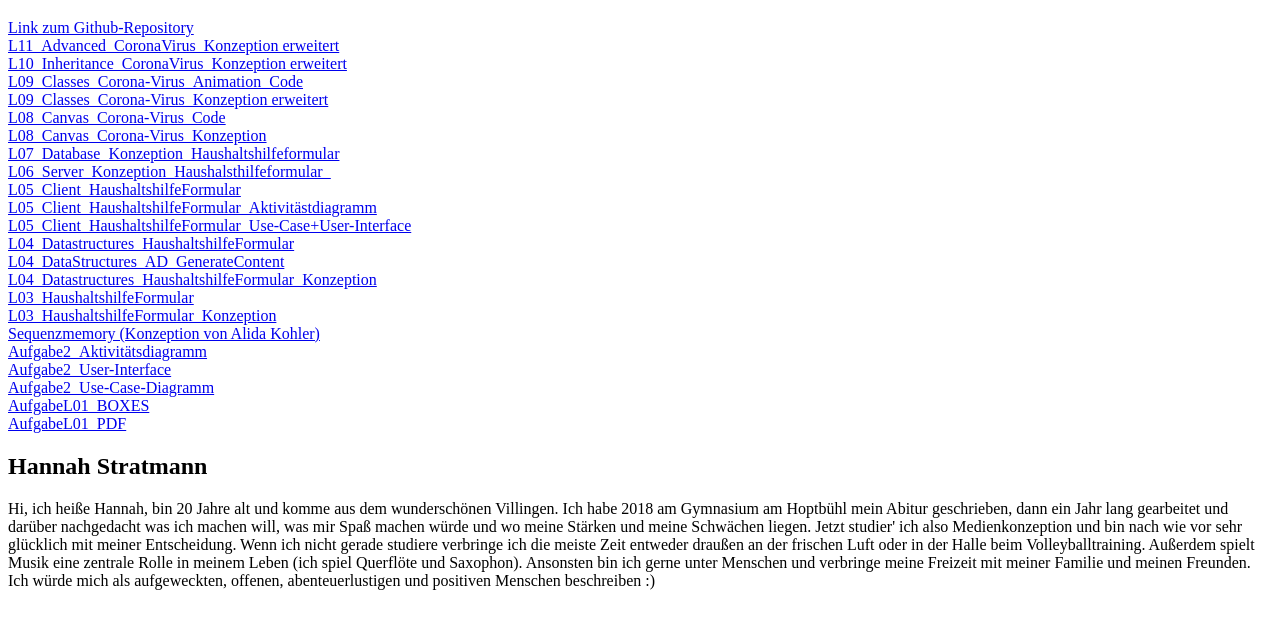
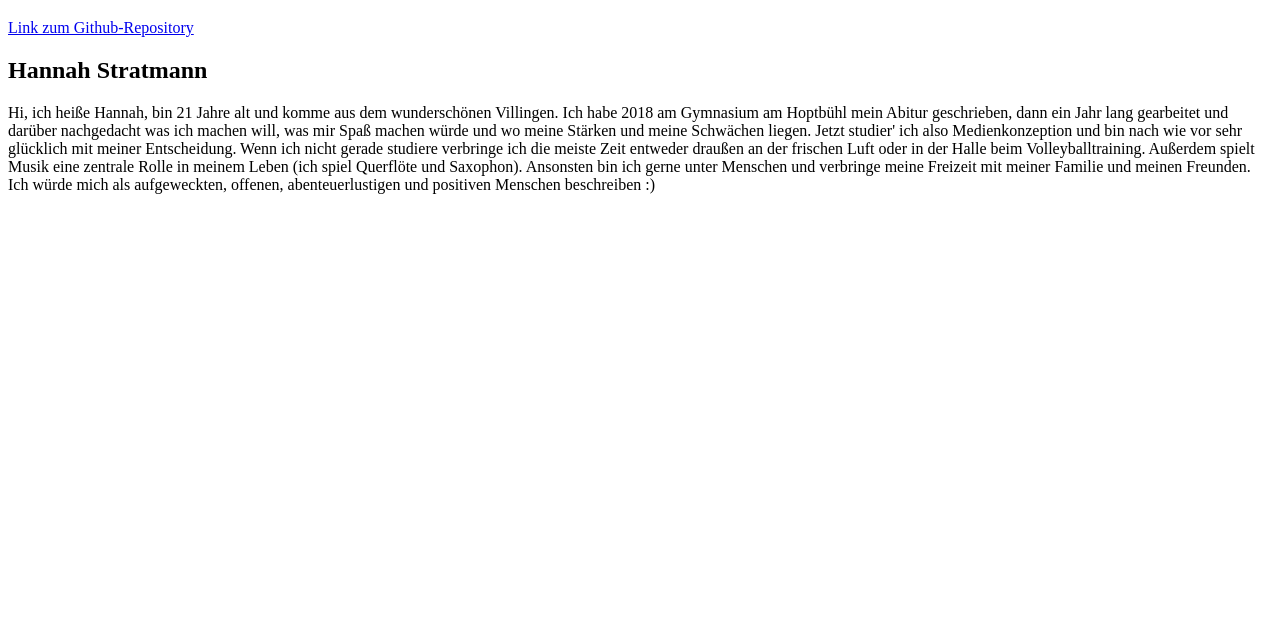
Before and after one commit to Hannah257/EIA2, a website: page Steckbrief/steckbrief.htm in a window 1280 px wide. Shown: the part 61-690 px from the top of the page. Drawn offline with Linux system fonts and the light colour scheme.

Commit message:
Portrait

```diff
--- a/Steckbrief/steckbrief.htm
+++ b/Steckbrief/steckbrief.htm
@@ -10,32 +10,9 @@
 <h1>Aufgaben</h1>
 <nav><a href="https://github.com/Hannah257/EIA2_SoSe2020" target="_blank">Link zum Github-Repository</a></nav>
 
-<nav><a href="../L11_Advanced/Konzeption/L11_Advanced_CoronaVirus_Konzeption.pdf" target="_blank">L11_Advanced_CoronaVirus_Konzeption erweitert</a></nav>
-<nav><a href="../L10_Inheritance/Konzeption/L10_Inheritance_CoronaVirus_Konzeption.pdf" target="_blank">L10_Inheritance_CoronaVirus_Konzeption erweitert</a></nav>
-<nav><a href="../L09_Classes/CV_Animation.html" target="_blank">L09_Classes_Corona-Virus_Animation_Code</a></nav>
-<nav><a href="../L09_Classes/Konzeption/L09_Classes_Corona-Virus_Konzeption_Erweitert.pdf" target="_blank">L09_Classes_Corona-Virus_Konzeption erweitert</a></nav>
-<nav><a href="../L08_Canvas/Corona-Virus/CV-Index.html" target="_blank">L08_Canvas_Corona-Virus_Code</a></nav>
-<nav><a href="../L08_Canvas/Corona-Virus/Konzeption_Corona-Virus/L08_Canvas_Corona-Virus_Konzeption.pdf" target="_blank">L08_Canvas_Corona-Virus_Konzeption</a></nav>
-<nav><a href="../L07_Database/Konzeption/Konzeption_L07_Database.pdf" target="_blank">L07_Database_Konzeption_Haushaltshilfeformular</a></nav>
-<nav><a href="../L06_Server/L06_Haushaltshilfe/Konzeption/Konzeption_L06_Server.pdf" target="_blank">L06_Server_Konzeption_Haushalsthilfeformular_</a></nav>
-<nav><a href="../L05_Client Haushaltshilfe Formular/L05.html" target="_blank">L05_Client_HaushaltshilfeFormular</a></nav>
-<nav><a href="../L05_Client Haushaltshilfe Formular/L05_Konzeption/L05_Aktivitätsdiagramm.pdf" target="_blank">L05_Client_HaushaltshilfeFormular_Aktivitästdiagramm</a></nav>
-<nav><a href="../L05_Client Haushaltshilfe Formular/L05_Konzeption/Konzeption_L05_Client.pdf" target="_blank">L05_Client_HaushaltshilfeFormular_Use-Case+User-Interface</a></nav>
-<nav><a href="../L04_Datastructures Haushaltshilfe Formular/L04.html" target="_blank">L04_Datastructures_HaushaltshilfeFormular</a></nav>
-<nav><a href="../L04_Datastructures Haushaltshilfe Formular/L04_Konzeption/L04_DataStructures_AD_GenerateContent.pdf" target="_blank">L04_DataStructures_AD_GenerateContent</a></nav>
-<nav><a href="../L04_Datastructures Haushaltshilfe Formular/L04_Konzeption/Konzeption_L04_DataStructures.pdf" target="_blank">L04_Datastructures_HaushaltshilfeFormular_Konzeption</a></nav>
-<nav><a href="../L03_Haushaltshilfe Formular/Haushaltshilfe.html" target="_blank">L03_HaushaltshilfeFormular</a></nav>
-<nav><a href="../L03_Haushaltshilfe Formular/L03_Konzeption/L03_HaushaltshilfeFormular_Konzeption.pdf" target="_blank">L03_HaushaltshilfeFormular_Konzeption</a></nav>
-<nav><a href="../Aufgabe 2/Sequenzmemory.html" target="_blank">Sequenzmemory (Konzeption von Alida Kohler)</a></nav>
-<nav><a href="../Aufgabe 2/Aktivitätsdiagramm.png" target="_blank">Aufgabe2_Aktivitätsdiagramm</a></nav>
-<nav><a href="../Aufgabe 2/User-Interface.pdf" target="_blank">Aufgabe2_User-Interface</a></nav>
-<nav><a href="../Aufgabe 2/Use-Case-Diagramm.png" target="_blank">Aufgabe2_Use-Case-Diagramm</a></nav>
-
-<nav><a href="../Aufgabe 1/aufgabe_1.html" target="_blank">AufgabeL01_BOXES</a></nav>
-<nav><a href="../Aufgabe 1/EIA2_Aufgabe1.pdf" target="_blank">AufgabeL01_PDF</a></nav>
 
 <h2> Hannah Stratmann</h2>
-	<p> Hi, ich heiße Hannah, bin 20 Jahre alt und komme aus dem wunderschönen Villingen.
+	<p> Hi, ich heiße Hannah, bin 21 Jahre alt und komme aus dem wunderschönen Villingen.
         Ich habe 2018 am Gymnasium am Hoptbühl mein Abitur geschrieben, dann ein Jahr lang gearbeitet und
         darüber nachgedacht was ich machen will, was mir Spaß machen würde und wo meine Stärken und meine Schwächen liegen.
         Jetzt studier' ich also Medienkonzeption und bin nach wie vor sehr glücklich mit meiner Entscheidung.
```
Also changed, not shown: Steckbrief/portrait.jpg.
